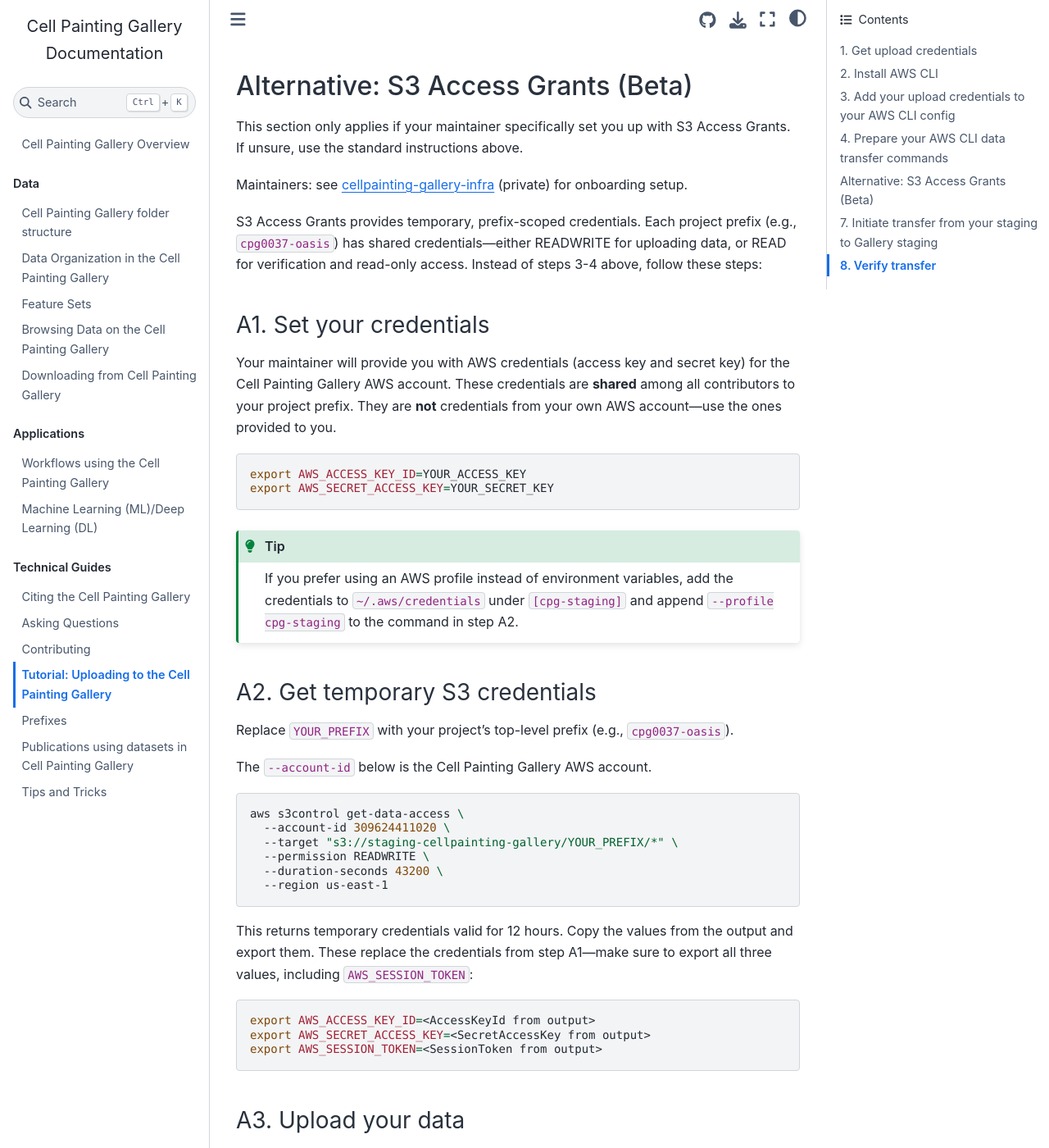
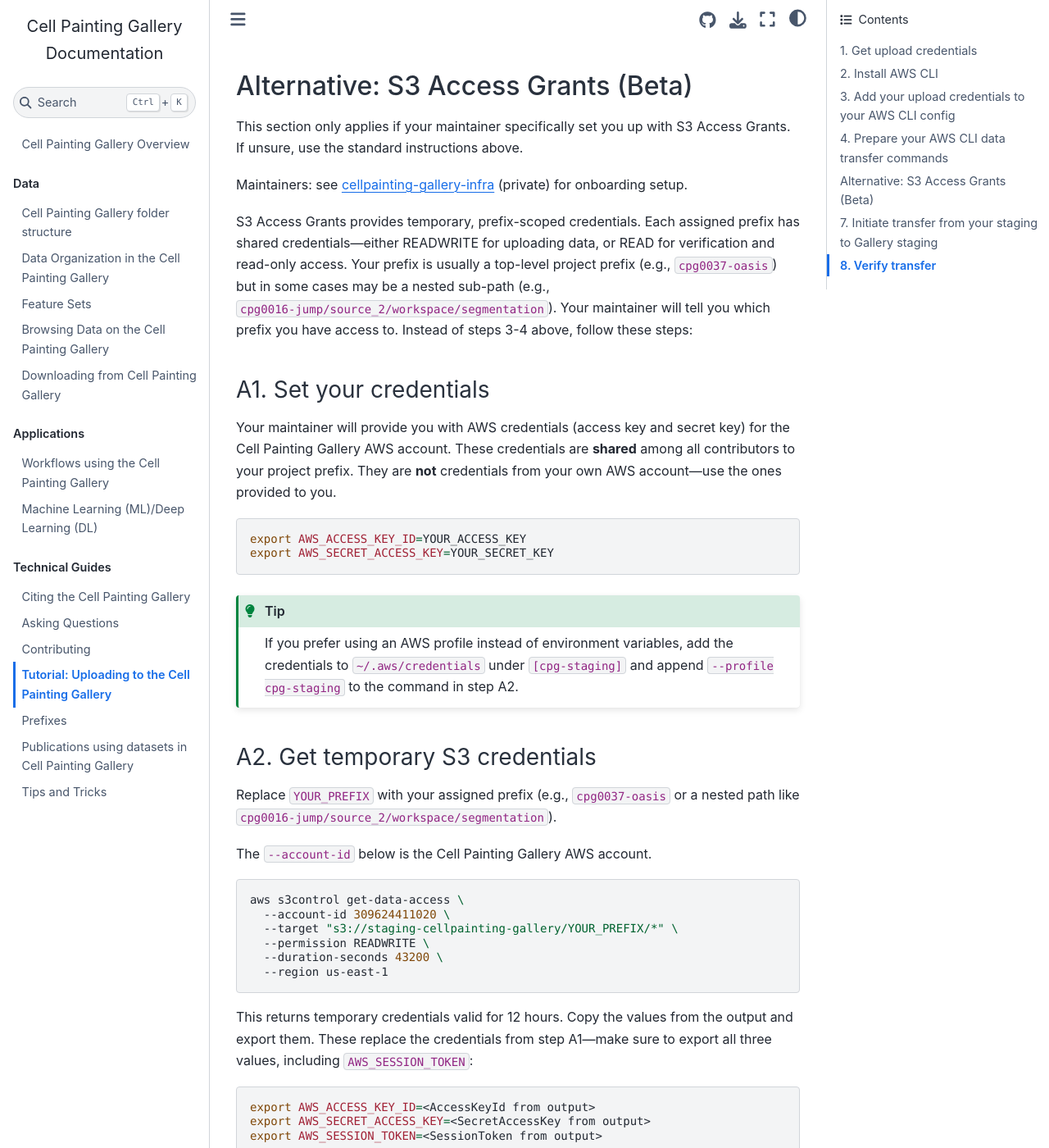
Before and after one commit to broadinstitute/cellpainting-gallery, a Jupyter Book: the page built from documentation/uploading_to_cpg.md, in a window 1280 px wide and 1400 px high, scrolled down 1928 px. Shown: the whole window at 82% size. Built offline with Jupyter Book 1.0.4 settings and Sphinx 7.4.7 and the Sphinx Book theme 1.1.4, drawn with Linux system fonts in a browser that asks for light colours; pages that are not in the unit, such as notebooks, are missing from menus; some of the changed text lies outside the part shown.

Commit message:
Update S3 Access Grants docs to support nested prefixes
Some contributors are granted access to nested sub-paths rather than
top-level project prefixes. Update the language and examples to reflect
both cases.

Co-Authored-By: Claude Opus 4.6 <noreply@anthropic.com>

```diff
--- a/documentation/uploading_to_cpg.md
+++ b/documentation/uploading_to_cpg.md
@@ -66,7 +66,7 @@ If unsure, use the standard instructions above.
 
 Maintainers: see [cellpainting-gallery-infra](https://github.com/broadinstitute/cellpainting-gallery-infra) (private) for onboarding setup.
 
-S3 Access Grants provides temporary, prefix-scoped credentials. Each project prefix (e.g., `cpg0037-oasis`) has shared credentials—either READWRITE for uploading data, or READ for verification and read-only access. Instead of steps 3-4 above, follow these steps:
+S3 Access Grants provides temporary, prefix-scoped credentials. Each assigned prefix has shared credentials—either READWRITE for uploading data, or READ for verification and read-only access. Your prefix is usually a top-level project prefix (e.g., `cpg0037-oasis`) but in some cases may be a nested sub-path (e.g., `cpg0016-jump/source_2/workspace/segmentation`). Your maintainer will tell you which prefix you have access to. Instead of steps 3-4 above, follow these steps:
 
 ### A1. Set your credentials
 
@@ -85,7 +85,7 @@ If you prefer using an AWS profile instead of environment variables, add the cre
 
 ### A2. Get temporary S3 credentials
 
-Replace `YOUR_PREFIX` with your project's top-level prefix (e.g., `cpg0037-oasis`).
+Replace `YOUR_PREFIX` with your assigned prefix (e.g., `cpg0037-oasis` or a nested path like `cpg0016-jump/source_2/workspace/segmentation`).
 
 The `--account-id` below is the Cell Painting Gallery AWS account.
 
@@ -129,7 +129,7 @@ The Access Grants instance is in `us-east-1` only. Make sure your command includ
 
 **Error: "No matching grant found" or "Access Denied" on a valid prefix**
 
-Verify your `--target` path uses your project's top-level prefix (e.g., `cpg0037-oasis`).
+Verify your `--target` path matches your assigned prefix exactly.
 The credentials are scoped to this prefix and all sub-paths within it.
 
 ## 7. Initiate transfer from your staging to Gallery staging
```
